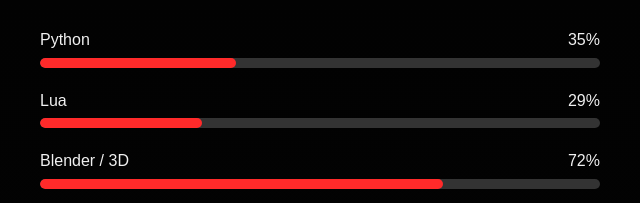
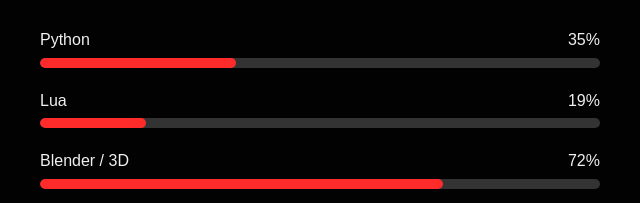
Before and after one commit to KUKPOK48/-KUKoldik48, a plain HTML site: page index.html in a window 1280 px wide. Shown: the part 1015-1218 px from the top of the page, 620-1260 px from the left. Drawn offline with Linux system fonts and the light colour scheme.

Commit message:
Update index.html

```diff
--- a/index.html
+++ b/index.html
@@ -560,10 +560,10 @@
         <div class="skill-item">
           <div class="skill-name">
             <span>Lua</span>
-            <span>29%</span>
+            <span>19%</span>
           </div>
           <div class="skill-bar">
-            <div class="skill-progress" style="width: 29%"></div>
+            <div class="skill-progress" style="width: 19%"></div>
           </div>
         </div>
         <div class="skill-item">
```
